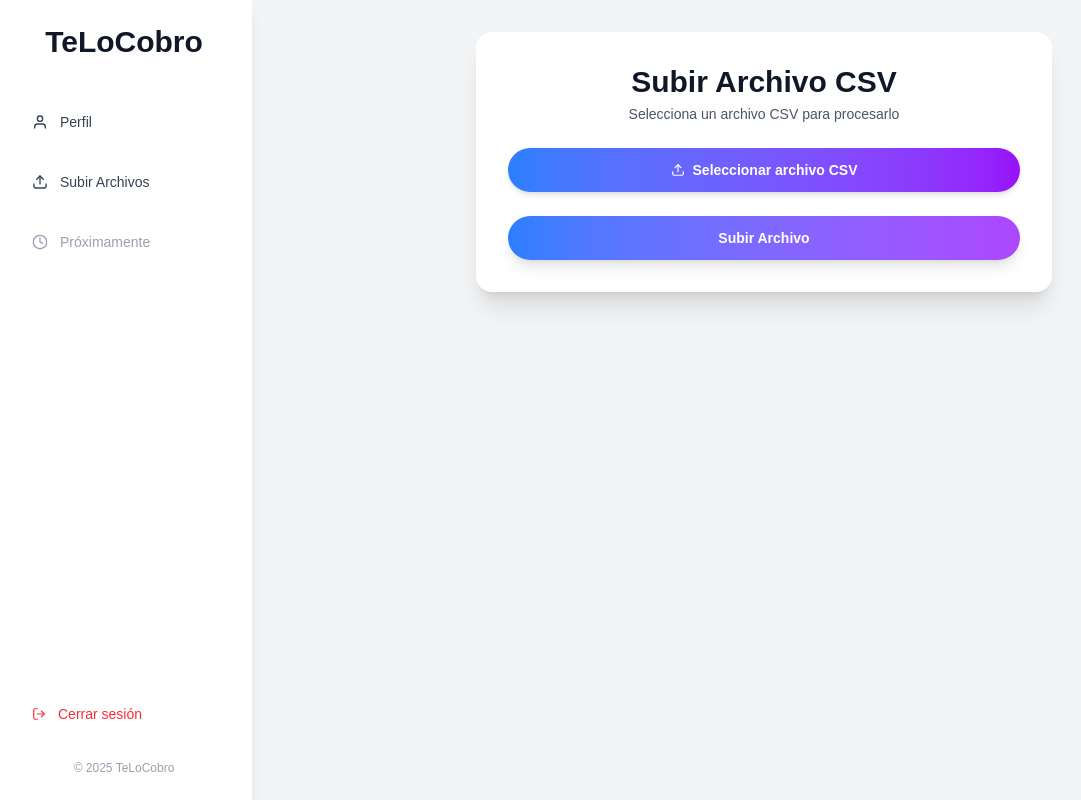
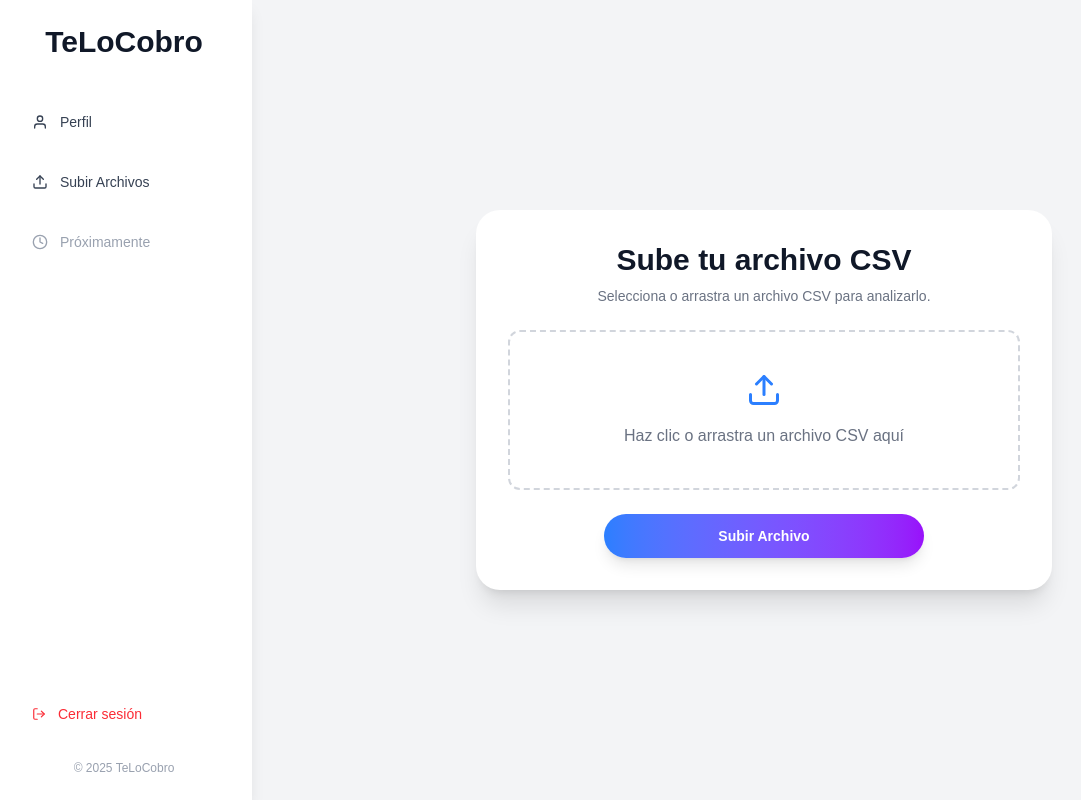
Before and after one commit to PabloToledoBarahona/frontend-app, a Next.js app: page /excel in a window 1280 px wide. Shown: the whole page, without its empty margins (4-1085 px from the left). Built offline with nearby package versions, Linux system fonts and the light colour scheme; sample sign-in values are in the browser's storage.

Commit message:
Mejoras de UI para la pantalla de cargar excel

```diff
--- a/app/excel/page.tsx
+++ b/app/excel/page.tsx
@@ -1,18 +1,12 @@
 "use client";
 
 import { useRouter } from "next/navigation";
-import { FiLogOut } from "react-icons/fi";
-import UploadCSV from "@/components/Excel/UploadCSV";
+import { useEffect } from "react";
 import Sidebar from "@/components/ui/Sidebar";
-import { useEffect } from "react";
+import UploadCSVPageContent from '@/components/Excel/UploadCSVPageContent';
 
 export default function UploadCSVPage() {
   const router = useRouter();
-
-  const handleLogout = () => {
-    localStorage.removeItem("authToken");
-    router.push("/");
-  };
 
   useEffect(() => {
     const token = localStorage.getItem("authToken");
@@ -22,14 +16,13 @@ export default function UploadCSVPage() {
   }, [router]);
 
   return (
-    <main className="min-h-screen flex bg-gray-100 ml-64"> {/* ml-64 por el sidebar */}
-      {/* Sidebar a la izquierda */}
+    <main className="min-h-screen flex bg-gray-100 ml-64">
+      {/* Sidebar */}
       <Sidebar />
 
       {/* Contenido principal */}
-      <div className="flex-1 p-8 relative">
-        {/* Componente de carga de CSV */}
-        <UploadCSV />
+      <div className="flex-1 flex items-center justify-center p-8">
+        <UploadCSVPageContent />
       </div>
     </main>
   );
--- /dev/null
+++ b/components/Excel/CSVContentPreview.tsx
@@ -0,0 +1,16 @@
+'use client';
+
+interface Props {
+  content: string;
+}
+
+export function CSVContentViewer({ content }: Props) {
+  if (!content) return null;
+
+  return (
+    <div className="mt-8 w-full bg-gray-100 border border-gray-200 rounded-2xl p-6 shadow-inner overflow-x-auto max-h-[400px]">
+      <h3 className="text-base font-semibold text-gray-700 mb-4">Contenido del Archivo CSV</h3>
+      <pre className="text-sm text-gray-800 whitespace-pre-wrap">{content}</pre>
+    </div>
+  );
+}
--- /dev/null
+++ b/components/Excel/FileDropzone.tsx
@@ -0,0 +1,58 @@
+'use client';
+
+import { FiUploadCloud } from 'react-icons/fi';
+import { Button } from '@/components/ui/Button';
+
+interface Props {
+  file: File | null;
+  setFile: (file: File | null) => void;
+  loading: boolean;
+  onUpload: () => void;
+}
+
+export function FileDropzone({ file, setFile, loading, onUpload }: Props) {
+  const handleFileChange = (e: React.ChangeEvent<HTMLInputElement>) => {
+    const selectedFile = e.target.files?.[0] || null;
+
+    if (selectedFile) {
+      if (selectedFile.type !== 'text/csv' && !selectedFile.name.endsWith('.csv')) {
+        alert('Solo se permiten archivos CSV.');
+        setFile(null);
+        return;
+      }
+      setFile(selectedFile);
+    }
+  };
+
+  return (
+    <div className="flex flex-col items-center justify-center border-2 border-dashed border-gray-300 rounded-2xl p-8 bg-gray-50 hover:bg-gray-100 transition">
+
+      {/* Dropzone area */}
+      <label
+        htmlFor="csv-file-upload"
+        className="flex flex-col items-center space-y-2 cursor-pointer"
+      >
+        <FiUploadCloud size={48} className="text-blue-500" />
+        <span className="text-gray-600 text-sm font-medium">
+          {file ? file.name : 'Haz clic o arrastra un archivo CSV aquí'}
+        </span>
+      </label>
+      <input
+        id="csv-file-upload"
+        type="file"
+        accept=".csv"
+        onChange={handleFileChange}
+        className="hidden"
+      />
+
+      {/* Upload button */}
+      <Button
+        label={loading ? 'Subiendo...' : 'Subir Archivo'}
+        className="mt-6 w-40"
+        disabled={!file || loading}
+        onClick={onUpload}
+        type="button"
+      />
+    </div>
+  );
+}
--- a/components/Excel/UploadCSV.tsx
+++ b/components/Excel/UploadCSV.tsx
@@ -1,104 +1,68 @@
-"use client";
+'use client';
 
-import { useState } from "react";
-import { Input } from "@/components/ui/Input";
-import { Button } from "@/components/ui/Button";
-import { Heading } from "@/components/ui/Heading";
-import { Card } from "@/components/ui/Card";
-import apiClient from "@/lib/apiClient";
-import { FiUpload } from "react-icons/fi";
+import { useState } from 'react';
+import Sidebar from '@/components/ui/Sidebar';
+import { FileDropzone } from '@/components/Excel/FileDropzone';
+import { UploadStatus } from '@/components/Excel/UploadStatus';
+import { CSVContentViewer } from '@/components/Excel/CSVContentPreview';
+import { Card } from '@/components/ui/Card';
+import { Heading } from '@/components/ui/Heading';
+import apiClient from '@/lib/apiClient';
 
-export default function UploadCSV() {
+export default function UploadCSVPage() {
   const [file, setFile] = useState<File | null>(null);
-  const [message, setMessage] = useState("");
+  const [message, setMessage] = useState('');
   const [loading, setLoading] = useState(false);
-  const [csvContent, setCsvContent] = useState<string>("");
+  const [csvContent, setCsvContent] = useState<string>('');
 
-  const handleFileChange = (e: React.ChangeEvent<HTMLInputElement>) => {
-    const selectedFile = e.target.files ? e.target.files[0] : null;
-
-    if (selectedFile) {
-      // Verificar si el archivo tiene la extensión .csv
-      if (selectedFile.type !== "text/csv" && !selectedFile.name.endsWith(".csv")) {
-        setMessage("Solo se permiten archivos CSV.");
-        setFile(null);
-        return;
-      }
-
-      setFile(selectedFile);
-      setMessage("");
-    }
-  };
-
-  const handleUpload = async (e: React.FormEvent) => {
-    e.preventDefault();
+  const handleUpload = async () => {
     if (!file) {
-      setMessage("Por favor, selecciona un archivo CSV.");
+      setMessage('Por favor, selecciona un archivo CSV.');
       return;
     }
 
     const formData = new FormData();
-    formData.append("file", file);
+    formData.append('file', file);
 
     try {
       setLoading(true);
-      const response = await apiClient.post("/test/read-csv", formData, {
-        headers: { "Content-Type": "multipart/form-data" },
+      const response = await apiClient.post('/test/read-csv', formData, {
+        headers: { 'Content-Type': 'multipart/form-data' },
       });
 
       setCsvContent(response.data.content);
-      setMessage("Archivo subido con éxito.");
+      setMessage('Archivo subido con éxito.');
     } catch (error: any) {
-      console.error("Error al subir el archivo:", error.response?.data || error.message);
-      setMessage("Error al subir el archivo.");
+      console.error('Error al subir el archivo:', error.response?.data || error.message);
+      setMessage('Error al subir el archivo.');
     } finally {
       setLoading(false);
     }
   };
 
   return (
-    <Card>
-      <Heading title="Subir Archivo CSV" subtitle="Selecciona un archivo CSV para procesarlo" center />
+    <main className="min-h-screen flex bg-gray-50 ml-64">
+      <Sidebar />
 
-      <form onSubmit={handleUpload} className="space-y-6 mt-4">
-        <div className="relative w-full">
-          <input
-            type="file"
-            accept=".csv"
-            id="file-upload"
-            onChange={handleFileChange}
-            className="absolute inset-0 opacity-0 w-full h-full cursor-pointer z-10"
-          />
-          <label
-            htmlFor="file-upload"
-            className="flex items-center justify-center gap-2 bg-gradient-to-r from-blue-500 to-purple-600 text-white px-6 py-3 text-sm font-semibold rounded-full shadow-md hover:opacity-90 transition cursor-pointer"
-          >
-            <FiUpload />
-            {file ? file.name : "Seleccionar archivo CSV"}
-          </label>
-        </div>
+      <div className="flex-1 p-8 flex items-center justify-center">
+        <Card className="w-full max-w-4xl p-8 bg-white rounded-3xl shadow-2xl">
+          <Heading title="Sube tu archivo CSV" subtitle="Selecciona o arrastra un archivo CSV para analizarlo." center />
 
-        <Button
-          type="submit"
-          label={loading ? "Subiendo..." : "Subir Archivo"}
-          disabled={loading}
-        />
+          <div className="mt-8">
+            <FileDropzone file={file} setFile={setFile} loading={loading} onUpload={handleUpload} />
+          </div>
 
-        {message && (
-          <p
-            className={`text-sm text-center mt-2 ${message === "Archivo subido con éxito." ? "text-green-600" : "text-red-600"}`}
-          >
-            {message}
-          </p>
-        )}
+          <div className="mt-6">
+            <UploadStatus message={message} />
+          </div>
 
-        {csvContent && (
-          <div className="mt-6 p-4 bg-gray-100 border rounded shadow-inner max-h-[300px] overflow-auto">
-            <h3 className="font-semibold mb-2 text-sm text-gray-700">Contenido del CSV:</h3>
-            <pre className="text-xs whitespace-pre-wrap text-gray-800">{csvContent}</pre>
-          </div>
-        )}
-      </form>
-    </Card>
+          {csvContent && (
+            <div className="mt-6">
+              <CSVContentViewer content={csvContent} />
+            </div>
+          )}
+        </Card>
+      </div>
+    </main>
   );
 }
--- /dev/null
+++ b/components/Excel/UploadCSVPageContent.tsx
@@ -0,0 +1,124 @@
+"use client";
+
+import { useState } from "react";
+import { FiUpload } from "react-icons/fi";
+import { Button } from "@/components/ui/Button";
+import { Card } from "@/components/ui/Card";
+import apiClient from "@/lib/apiClient";
+
+export default function UploadCSVPageContent() {
+  const [file, setFile] = useState<File | null>(null);
+  const [message, setMessage] = useState("");
+  const [loading, setLoading] = useState(false);
+  const [csvContent, setCsvContent] = useState<string>("");
+
+  const handleFileChange = (e: React.ChangeEvent<HTMLInputElement>) => {
+    const selectedFile = e.target.files ? e.target.files[0] : null;
+    if (selectedFile) {
+      if (
+        selectedFile.type !== "text/csv" &&
+        !selectedFile.name.endsWith(".csv")
+      ) {
+        setMessage("Solo se permiten archivos CSV.");
+        setFile(null);
+        return;
+      }
+      setFile(selectedFile);
+      setMessage("");
+    }
+  };
+
+  const handleUpload = async (e: React.FormEvent) => {
+    e.preventDefault();
+    if (!file) {
+      setMessage("Por favor, selecciona un archivo CSV.");
+      return;
+    }
+
+    const formData = new FormData();
+    formData.append("file", file);
+
+    try {
+      setLoading(true);
+      const response = await apiClient.post("/test/read-csv", formData, {
+        headers: { "Content-Type": "multipart/form-data" },
+      });
+
+      setCsvContent(response.data.content);
+      setMessage("Archivo subido con éxito.");
+    } catch (error: any) {
+      console.error(
+        "Error al subir el archivo:",
+        error.response?.data || error.message
+      );
+      setMessage("Error al subir el archivo.");
+    } finally {
+      setLoading(false);
+    }
+  };
+
+  return (
+    <Card className="w-full max-w-2xl p-8 rounded-3xl shadow-2xl bg-white">
+      <h1 className="text-3xl font-bold text-center mb-2 text-gray-900">
+        Sube tu archivo CSV
+      </h1>
+      <p className="text-center text-gray-500 text-sm mb-6">
+        Selecciona o arrastra un archivo CSV para analizarlo.
+      </p>
+
+      <form
+        onSubmit={handleUpload}
+        className="flex flex-col items-center gap-6"
+      >
+        <label
+          htmlFor="file-upload"
+          className="w-full p-10 border-2 border-dashed border-gray-300 rounded-xl flex flex-col items-center justify-center text-gray-500 hover:border-blue-400 transition cursor-pointer"
+        >
+          <FiUpload className="text-4xl text-blue-500 mb-4" />
+          {file ? (
+            <p className="text-sm text-gray-800 font-medium">{file.name}</p>
+          ) : (
+            <p>Haz clic o arrastra un archivo CSV aquí</p>
+          )}
+        </label>
+        <input
+          id="file-upload"
+          type="file"
+          accept=".csv"
+          onChange={handleFileChange}
+          className="hidden"
+        />
+
+        <Button
+          type="submit"
+          label={loading ? "Subiendo..." : "Subir Archivo"}
+          disabled={loading}
+          className="w-full max-w-xs bg-gradient-to-r from-blue-500 to-purple-600"
+        />
+
+        {message && (
+          <p
+            className={`text-center text-sm ${
+              message === "Archivo subido con éxito."
+                ? "text-green-600"
+                : "text-red-600"
+            }`}
+          >
+            {message}
+          </p>
+        )}
+
+        {csvContent && (
+          <div className="w-full bg-gray-50 border rounded-lg p-4 mt-4 max-h-80 overflow-auto">
+            <h2 className="text-sm font-semibold text-gray-700 mb-2">
+              Contenido del CSV:
+            </h2>
+            <pre className="text-xs text-gray-800 whitespace-pre-wrap">
+              {csvContent}
+            </pre>
+          </div>
+        )}
+      </form>
+    </Card>
+  );
+}
--- /dev/null
+++ b/components/Excel/UploadStatus.tsx
@@ -0,0 +1,17 @@
+'use client';
+
+interface Props {
+  message: string;
+}
+
+export function UploadStatus({ message }: Props) {
+  if (!message) return null;
+
+  const isSuccess = message.toLowerCase().includes('éxito');
+
+  return (
+    <div className={`mt-6 text-center text-sm font-medium ${isSuccess ? 'text-green-600' : 'text-red-600'}`}>
+      {message}
+    </div>
+  );
+}
```
Also changed, not shown: 1 other file (tests, documents, lock files or other folders).
